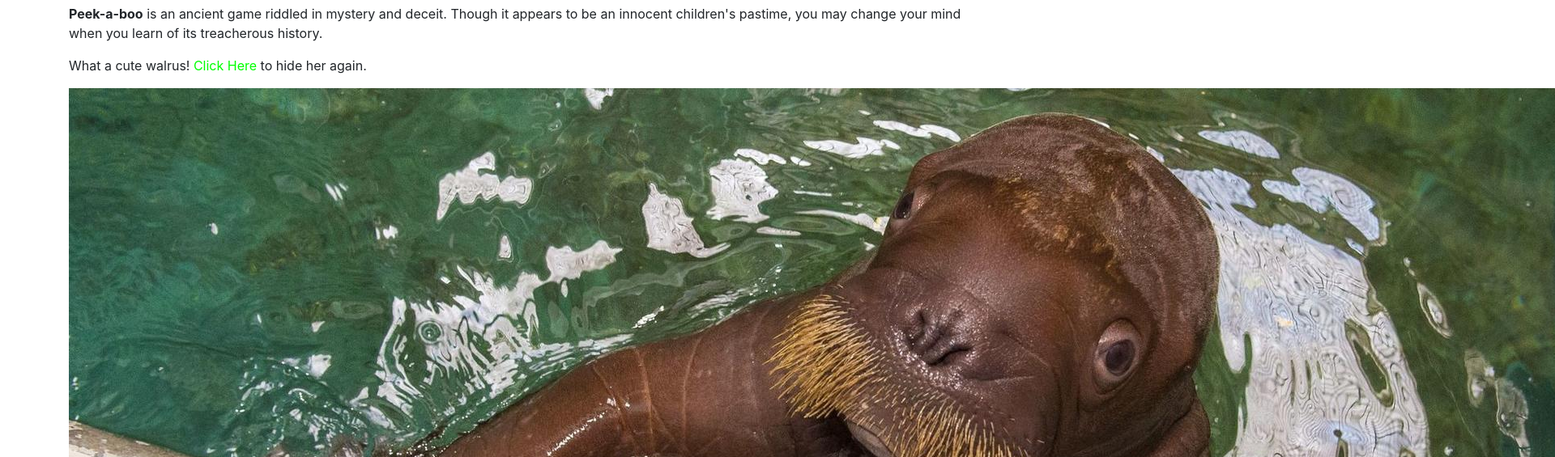
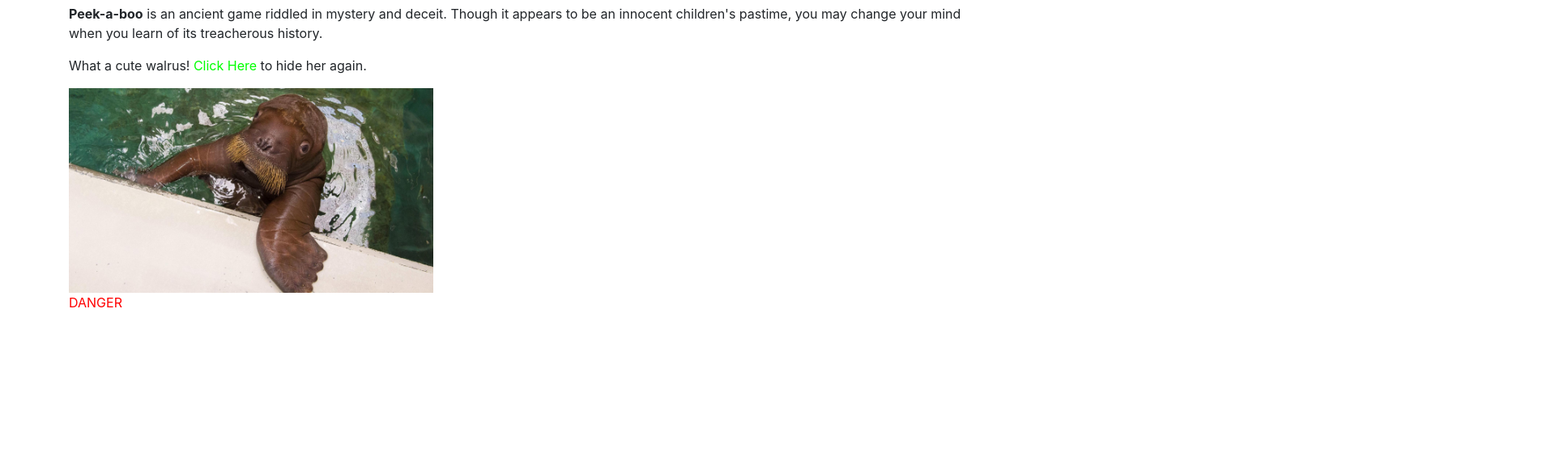
Before and after one commit to ehadfield/Walrus-Squared, a plain HTML site: page index.html in a window 1280 px wide. Both pictures are taken after a click on the element "Click Here". Shown: the part 51-616 px from the top of the page at 81% size, 1920 px wide, since content can reach past the window. Drawn offline with nearby package versions, Linux system fonts and the light colour scheme.

Commit message:
add bear effects

```diff
--- a/css/styles.css
+++ b/css/styles.css
@@ -10,3 +10,20 @@
 .clickable:hover {
   text-decoration: underline;
 }
+
+.WARNING {
+  cursor: pointer;
+  color: red;
+}
+
+.WARNING:hover {
+  text-decoration: underline;
+}
+
+#bear-showing {
+  display: none;
+}
+
+.img-small {
+  width: 450px;
+}
--- a/index.html
+++ b/index.html
@@ -12,14 +12,23 @@
     <div class="container">
       <h1>I am the Walrus</h1>
       <p><strong>Peek-a-boo</strong> is an ancient game riddled in mystery and deceit. Though it appears to be an innocent children's pastime, you may change your mind when you learn of its treacherous history.</p>
-    <div id="initially-hidden">
-      <p>Let's play peek-a-boo. <span class="clickable">Click Here</span> to see the surprise!</p>
+      <div id="initially-hidden">
+        <p>Let's play peek-a-boo. <span class="clickable">Click Here</span> to see the surprise!</p>
       </div>
 
       <div id="initially-showing">
-      <p>What a cute walrus!  <span class="clickable">Click Here</span>   to hide her again.</p>
-      <img src="img/walrus.jpeg">
+        <p>What a cute walrus!  <span class="clickable">Click Here</span>   to hide her again.</p>
+        <img src="img/walrus.jpeg" class="img-small">
+      </div>
+
+      <div id="bear-hidden">
+        <p><span class="WARNING">DANGER</span></p>
+      </div>
+
+      <div id="bear-showing">
+        <p><span class="WARNING">DANGER</span></p>
+        <img src="img/bear.jpeg">
+      </div>
     </div>
-  </div>
   </body>
 </html>
--- a/js/scripts.js
+++ b/js/scripts.js
@@ -4,3 +4,9 @@ $(function() {
     $("#initially-hidden").slideToggle();
   });
 });
+  $(function() {
+  $(".WARNING").click(function() {
+    $("#bear-showing").slideToggle();
+    $("#bear-hidden").slideToggle();
+  });
+});
```
Also changed, not shown: img/bear.jpeg (added).
